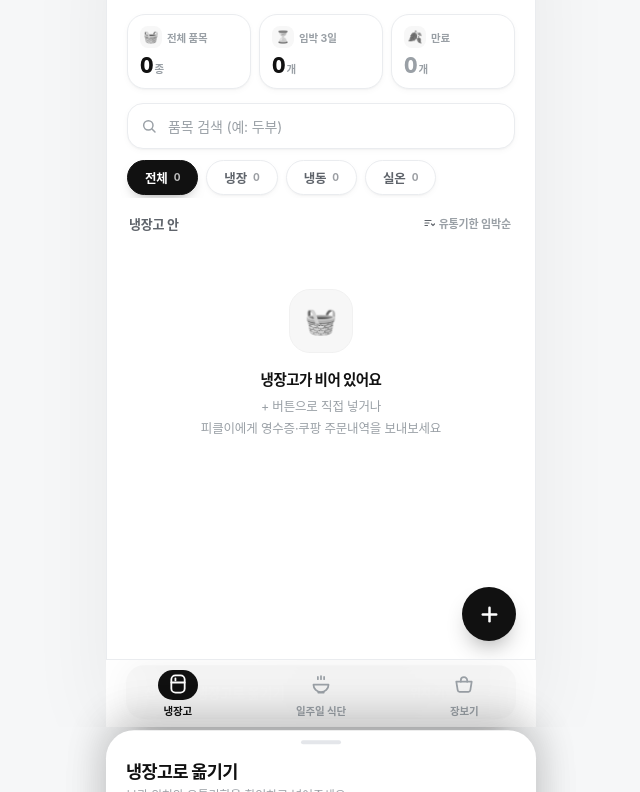
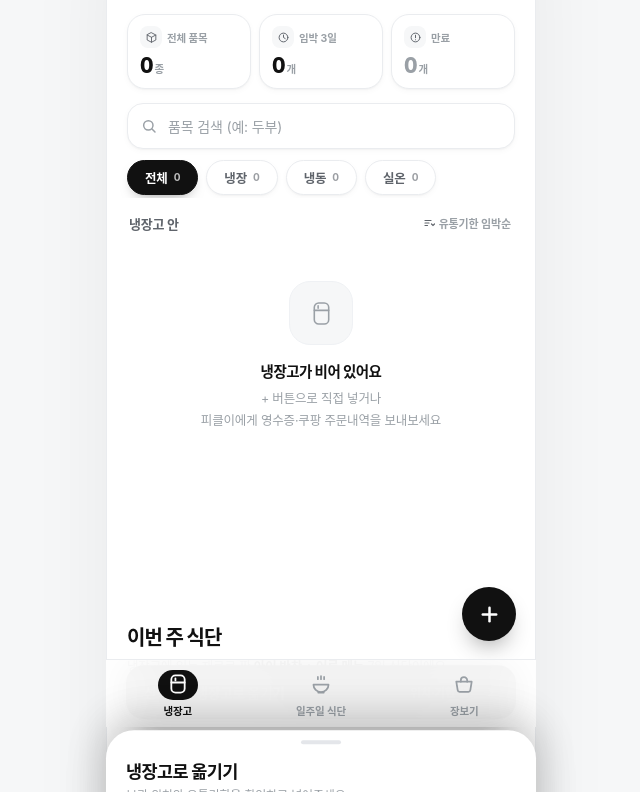
Before and after one commit to csh3787/Hatu_fridge, a plain HTML site: page index.html in a window 1280 px wide. Shown: the part 73-865 px from the top of the page, without its empty margins (319-959 px from the left). Before the commit the page ends 800 px from the top, so only its background shows below. Drawn offline with Linux system fonts and the light colour scheme; a web font is replaced by a local one.

Commit message:
빈 화면 모노톤 선 아이콘 · 세로 중앙 정렬 다듬기

```diff
--- a/index.html
+++ b/index.html
@@ -131,7 +131,7 @@ input,select{font-family:inherit;font-size:16px;color:inherit;letter-spacing:inh
 .share-pill .heart{color:var(--ink-3);font-size:9px}
 
 /* ── 본문 ───────────────────────────── */
-.screen{flex:1;padding:16px var(--pad) calc(var(--nav-h) + 44px + env(safe-area-inset-bottom));animation:fade .28s ease both}
+.screen{flex:1;display:flex;flex-direction:column;padding:16px var(--pad) calc(var(--nav-h) + 44px + env(safe-area-inset-bottom));animation:fade .28s ease both}
 #screen-meal,#screen-shop{padding-top:4px}
 @keyframes fade{from{opacity:0;transform:translateY(6px)}to{opacity:1;transform:none}}
 
@@ -153,10 +153,11 @@ input,select{font-family:inherit;font-size:16px;color:inherit;letter-spacing:inh
 }
 .stat .ico{
   width:22px;height:22px;border-radius:8px;display:grid;place-items:center;
-  font-size:12px;flex:none;line-height:1;background:var(--cream-2);
-  filter:grayscale(1);
+  flex:none;line-height:1;background:var(--cream-2);color:var(--ink-2);
 }
+.stat .ico svg{width:13px;height:13px;display:block}
 .stat .ico.i-all,.stat .ico.i-soon,.stat .ico.i-exp{background:var(--cream-2)}
+.stat.is-on .ico{background:var(--ink);color:#FFF}
 .stat .v{
   font-size:21px;font-weight:800;letter-spacing:-0.05em;line-height:1;
   font-variant-numeric:tabular-nums;color:var(--ink);
@@ -210,6 +211,11 @@ input,select{font-family:inherit;font-size:16px;color:inherit;letter-spacing:inh
 .list-head span{font-size:11px;color:var(--ink-3)}
 
 .inv-list{display:flex;flex-direction:column;gap:8px}
+
+/* 빈 화면은 남는 공간 가운데에 */
+.inv-list:has(> .empty),#mealList:has(> .empty),#shopList:has(> .empty){
+  flex:1;display:flex;align-items:center;justify-content:center;padding-bottom:36px;
+}
 .item{
   background:var(--milk);border:1px solid var(--line);border-radius:var(--radius);
   padding:12px 13px 11px;box-shadow:var(--shadow-sm);position:relative;
@@ -269,12 +275,13 @@ input,select{font-family:inherit;font-size:16px;color:inherit;letter-spacing:inh
 .btn-done:active{background:var(--ink);color:#FFF;transform:scale(.96)}
 
 /* 빈 상태 */
-.empty{text-align:center;padding:44px 18px 40px;color:var(--ink-3)}
+.empty{text-align:center;padding:36px 18px;color:var(--ink-3)}
 .empty .emo{
   width:64px;height:64px;border-radius:21px;background:var(--cream-2);margin:0 auto 15px;
-  display:grid;place-items:center;font-size:26px;line-height:1;
-  border:1px solid var(--hair);filter:grayscale(1);
+  display:grid;place-items:center;line-height:1;color:var(--ink-3);
+  border:1px solid var(--hair);
 }
+.empty .emo svg{width:27px;height:27px;display:block}
 .empty b{
   display:block;font-size:14.5px;font-weight:800;color:var(--ink);
   letter-spacing:-0.035em;margin-bottom:7px;
@@ -584,15 +591,15 @@ input,select{font-family:inherit;font-size:16px;color:inherit;letter-spacing:inh
   <main class="screen" id="screen-fridge">
     <div class="summary">
       <button class="stat" data-jump="all">
-        <div class="k"><span class="ico i-all">🧺</span>전체 품목</div>
+        <div class="k"><span class="ico i-all" aria-hidden="true"><svg viewBox="0 0 24 24" fill="none" stroke="currentColor" stroke-width="1.7" stroke-linecap="round" stroke-linejoin="round"><path d="M12 3.2 20 7.4v9.2L12 20.8 4 16.6V7.4z"/><path d="M4 7.4l8 4.2 8-4.2"/><path d="M12 11.6v9.2"/></svg></span>전체 품목</div>
         <div class="v" id="statTotal">0<small>종</small></div>
       </button>
       <button class="stat warn" data-jump="soon">
-        <div class="k"><span class="ico i-soon">⏳</span>임박 3일</div>
+        <div class="k"><span class="ico i-soon" aria-hidden="true"><svg viewBox="0 0 24 24" fill="none" stroke="currentColor" stroke-width="1.8" stroke-linecap="round" stroke-linejoin="round"><circle cx="12" cy="12" r="8.1"/><path d="M12 7.4V12l3.1 1.9"/></svg></span>임박 3일</div>
         <div class="v" id="statSoon">0<small>개</small></div>
       </button>
       <button class="stat muted" data-jump="expired">
-        <div class="k"><span class="ico i-exp">🍂</span>만료</div>
+        <div class="k"><span class="ico i-exp" aria-hidden="true"><svg viewBox="0 0 24 24" fill="none" stroke="currentColor" stroke-width="1.8" stroke-linecap="round" stroke-linejoin="round"><circle cx="12" cy="12" r="8.1"/><path d="M12 7.8v4.6"/><path d="M12 16.2v.1"/></svg></span>만료</div>
         <div class="v" id="statExpired">0<small>개</small></div>
       </button>
     </div>
@@ -889,6 +896,14 @@ function iconBadge(name){
   return `<span class="item-icon" aria-hidden="true">${iconFor(name)}</span>`;
 }
 
+/* ---------- 빈 화면 선 아이콘 (모노톤) ---------- */
+const EMPTY_ICON = {
+  fridge:`<svg viewBox="0 0 24 24" fill="none" stroke="currentColor" stroke-width="1.4" stroke-linecap="round" stroke-linejoin="round"><rect x="5.6" y="2.6" width="12.8" height="18.8" rx="3.9"/><path d="M5.6 9.2h12.8"/><path d="M9 5.2v2.1"/></svg>`,
+  cart:`<svg viewBox="0 0 24 24" fill="none" stroke="currentColor" stroke-width="1.5" stroke-linecap="round" stroke-linejoin="round"><path d="M2.8 4.2h2.4l2.5 10.6h9.9"/><path d="M6.4 7.4h14.4l-1.9 6.1H7.6"/><circle cx="9.4" cy="18.6" r="1.35"/><circle cx="16.4" cy="18.6" r="1.35"/></svg>`,
+  meal:`<svg viewBox="0 0 24 24" fill="none" stroke="currentColor" stroke-width="1.5" stroke-linecap="round" stroke-linejoin="round"><circle cx="12" cy="12" r="7.6"/><circle cx="12" cy="12" r="3.7"/></svg>`,
+  search:`<svg viewBox="0 0 24 24" fill="none" stroke="currentColor" stroke-width="1.6" stroke-linecap="round" stroke-linejoin="round"><circle cx="10.8" cy="10.8" r="6.6"/><path d="M16 16l4.2 4.2"/></svg>`
+};
+
 /* ---------- 식단 데이터 ---------- */
 const MEALS = [];
 
@@ -997,7 +1012,7 @@ function renderFridge(){
   const wrap = $('#invList');
   if(!list.length){
     wrap.innerHTML = `<div class="empty">
-      <div class="emo">${state.query ? '🔍' : '🧺'}</div>
+      <div class="emo">${state.query ? EMPTY_ICON.search : EMPTY_ICON.fridge}</div>
       <b>${state.query ? `“${esc(state.query)}” 검색 결과가 없어요` : '냉장고가 비어 있어요'}</b>
       <p>${state.query ? '다른 이름으로 찾아보거나<br/>전체 목록에서 다시 확인해 보세요' : '+ 버튼으로 직접 넣거나<br/>피클이에게 영수증·쿠팡 주문내역을 보내보세요'}</p>
     </div>`;
@@ -1067,7 +1082,7 @@ function renderMeals(){
     $('#weekStrip').innerHTML = '';
     $('#weekStrip').hidden = true;
     $('#mealList').innerHTML = `<div class="empty">
-      <div class="emo">🍽️</div>
+      <div class="emo">${EMPTY_ICON.meal}</div>
       <b>아직 추천된 식단이 없어요</b>
       <p>냉장고에 재료가 채워지면<br/>딱 맞는 일주일 식단을 추천해 드려요</p>
     </div>`;
@@ -1153,7 +1168,7 @@ function renderShop(){
     </section>`;
   }else{
     html = `<div class="empty">
-      <div class="emo">🛒</div>
+      <div class="emo">${EMPTY_ICON.cart}</div>
       <b>장보기 메모가 비어 있어요</b>
       <p>위 입력창에 살 것을 적으면<br/>바로 담깁니다</p>
     </div>`;
```
